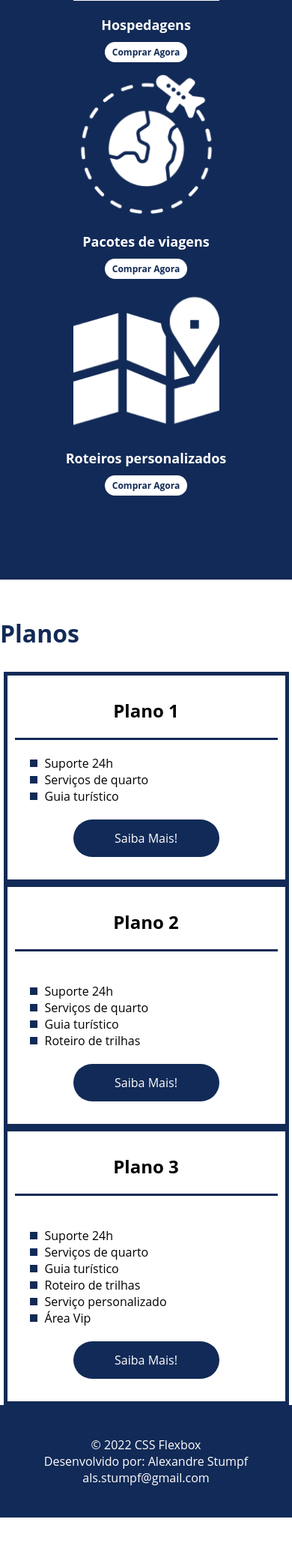
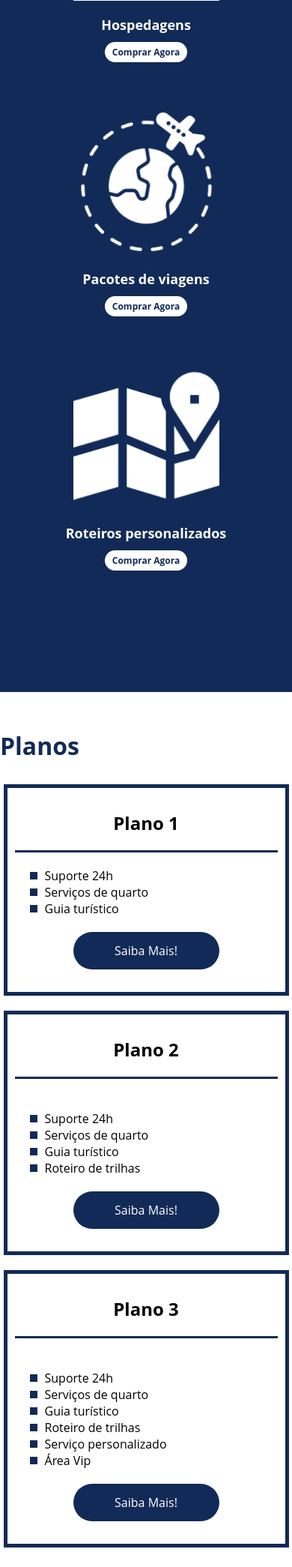
Before and after one commit to stumpf-alexandre/projetos_dio, a PHP site: page / in a window 390 px wide; the page is wider, and only the part inside the window is pictured. Shown: the part 1771-3861 px from the top of that part at 75% size. Before the commit the page ends 3795 px from the top of that part, so only its background shows below. Run offline with PHP 8.4, Linux system fonts and the light colour scheme.

Commit message:
ultimo commit do projeto flex

```diff
--- a/ImpulsoJavaScript/flexBox/flexProjeto/style.css
+++ b/ImpulsoJavaScript/flexBox/flexProjeto/style.css
@@ -234,6 +234,8 @@ footer .footer{
     .flexContainer{
         flex-direction: column;
     }
+
+    /*apresentação responsivo*/
     .presentation{
         flex-direction: column-reverse;
     }
@@ -241,6 +243,8 @@ footer .footer{
         width: 100%;
         margin-left: 150px;
     }
+
+    /*quem somos responsivo*/
     #whoWeAre{
         flex-direction: column-reverse;
     }
@@ -251,21 +255,29 @@ footer .footer{
         margin: auto;
         width: 100%;
     }
+
+    /*serviços responsivo*/
     .servicesList{
         flex-direction: column;
+    }
+    .servicesItem{
+        margin-bottom: 50px;
     }
     .servicesItem img{
         width: 50%;
         margin: auto;
     }
+
+    /*planos responsivo*/
     .plansList{
         flex-direction: column;
         align-items: flex-start;
+        margin-bottom: 20px;
     }
     .plansList .plansItems{
         max-width: 90%;
         margin: auto;
         width: 100%;
+        margin-bottom: 20px;
     }
-
 }
```
